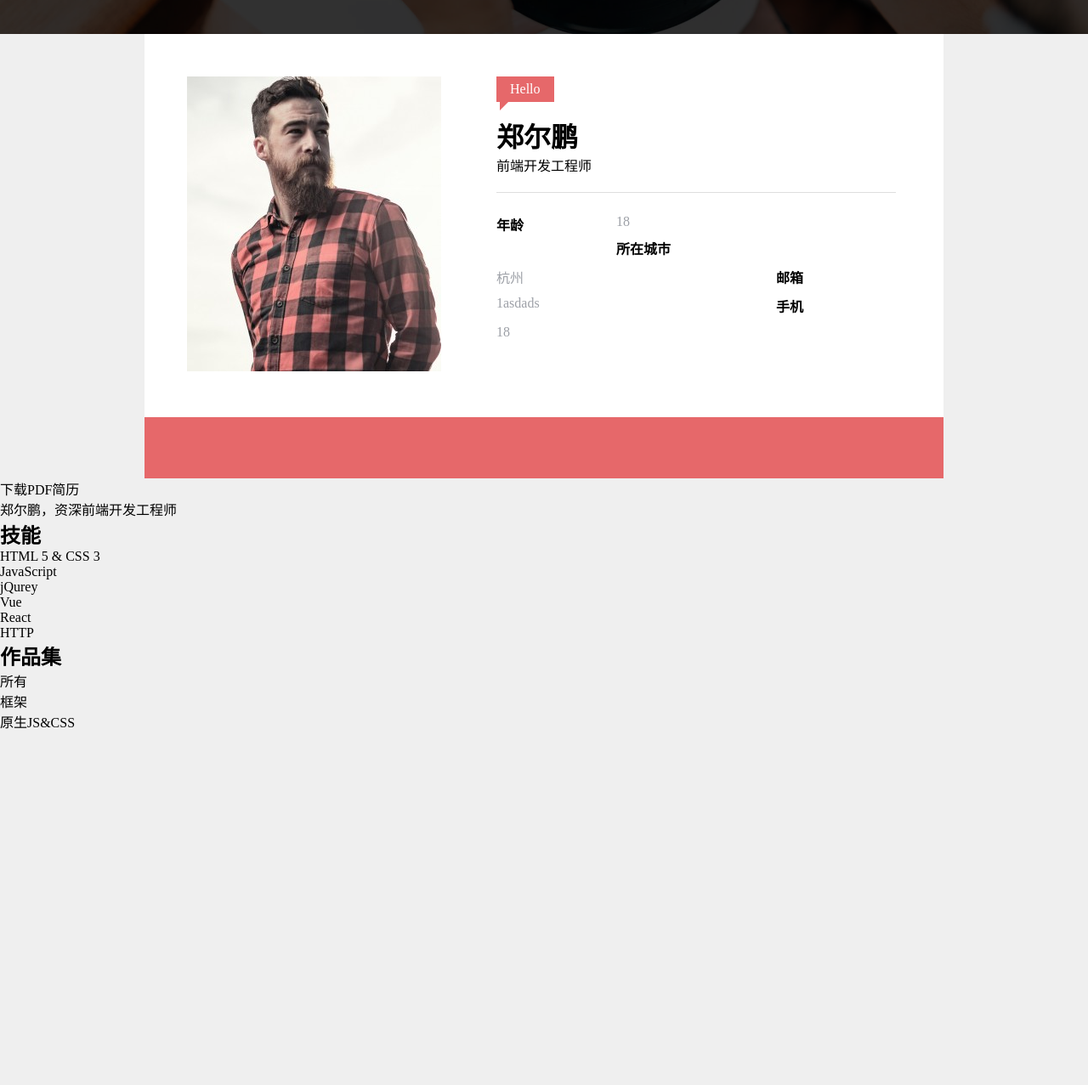
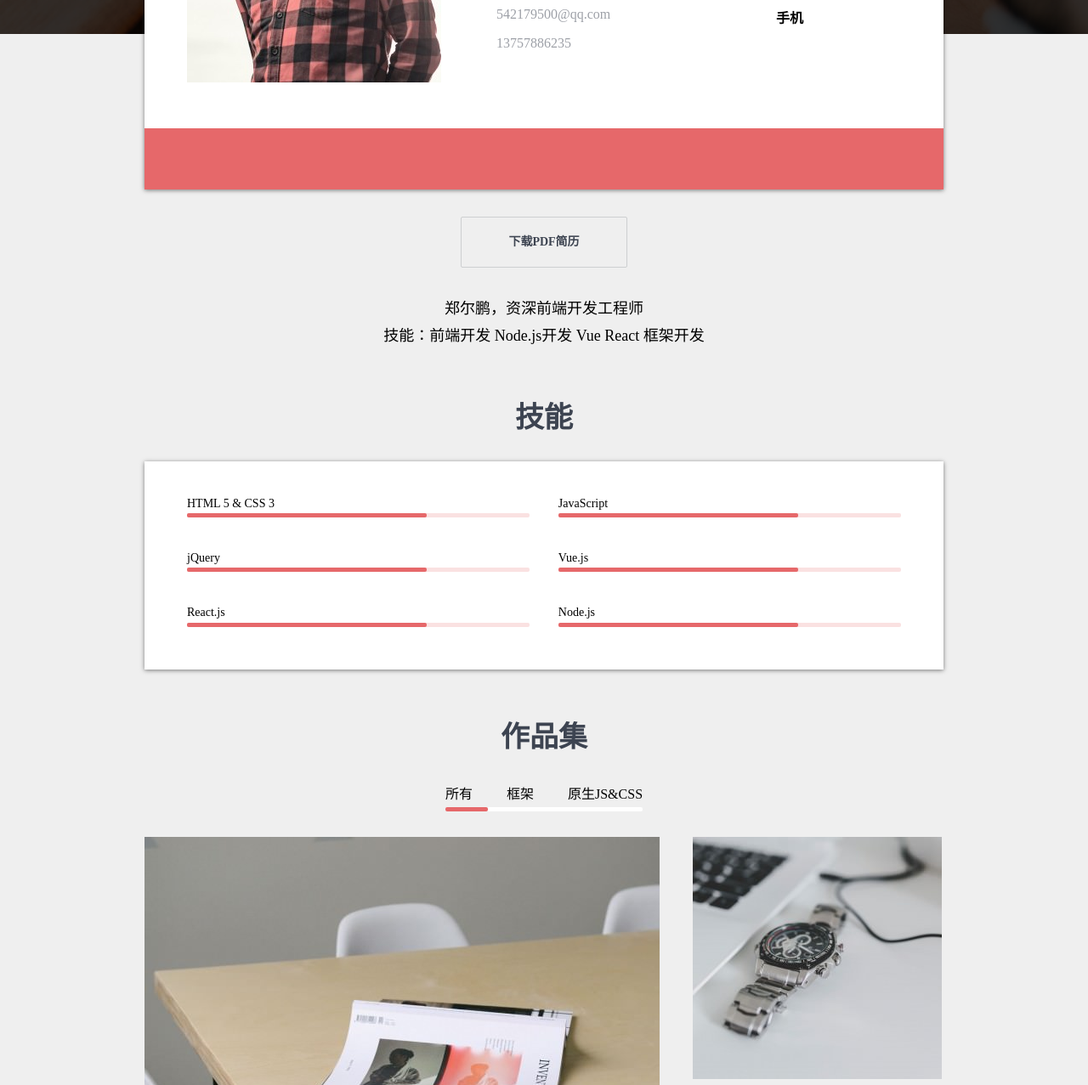
Before and after one commit to OldSevenIsMe/resume, a plain HTML site: page index.html in a window 1280 px wide. Shown: the part 475-1752 px from the top of the page at 85% size. Before the commit the page ends 1336 px from the top, so only its background shows below. Drawn offline with Linux system fonts and the light colour scheme.

Commit message:
制作了下载按钮以及技能条和作品展示区

```diff
--- a/index.html
+++ b/index.html
@@ -5,12 +5,13 @@
   <meta charset="UTF-8">
   <meta name="viewport" content="width=device-width, initial-scale=1.0">
   <meta http-equiv="X-UA-Compatible" content="ie=edge">
-  <title>Document</title>
+  <title>我的简历</title>
   <link rel="stylesheet" href="./style.css">
   <script src="//at.alicdn.com/t/font_712642_endfwks7734.js"></script>
   <style type="text/css">
     .icon {
-       width: 1em; height: 1em;
+      width: 1em;
+      height: 1em;
       vertical-align: -0.15em;
       fill: currentColor;
       overflow: hidden;
@@ -41,7 +42,7 @@
   <div class="banner">
     <div class="mask"></div>
   </div>
-  <main>
+  <main style="margin-top:-340px;">
     <div class="userCard">
       <div class="pictureAndText clearfix">
         <div class="picture">
@@ -56,13 +57,13 @@
           <hr>
           <dl>
             <dt>年龄</dt>
-            <dd>18</dd>
+            <dd>27</dd>
             <dt>所在城市</dt>
             <dd>杭州</dd>
             <dt>邮箱</dt>
-            <dd>1asdads</dd>
+            <dd>542179500@qq.com</dd>
             <dt>手机</dt>
-            <dd>18</dd>
+            <dd>13757886235</dd>
           </dl>
         </div>
       </div>
@@ -86,35 +87,114 @@
     </div>
 
 
-    <a href="#" class="button">下载PDF简历</a>
-    <p>郑尔鹏，资深前端开发工程师</p>
+    <p class="downloadResume-warpper">
+      <a href="./resume.txt" class="downloadResume" target="_blank" download>下载PDF简历</a>
+    </p>
+    <p class="selfIntroduction">
+      郑尔鹏，资深前端开发工程师
+      <br>技能：前端开发 Node.js开发 Vue React 框架开发
+    </p>
   </main>
-  <section>
+  <section class="skills">
     <h2>技能</h2>
-    <ol>
-      <li>HTML 5 &amp; CSS 3</li>
-      <li>JavaScript</li>
-      <li>jQurey</li>
-      <li>Vue</li>
-      <li>React</li>
-      <li>HTTP</li>
+    <ol class="clearfix">
+      <li>
+        <h3>
+          HTML 5 &amp; CSS 3
+        </h3>
+        <div class="progressBar">
+          <div class="progress">
+
+          </div>
+        </div>
+      </li>
+      <li>
+        <h3>
+          JavaScript
+        </h3>
+        <div class="progressBar">
+          <div class="progress">
+
+          </div>
+        </div>
+      </li>
+      <li>
+        <h3>
+          jQuery
+        </h3>
+        <div class="progressBar">
+          <div class="progress">
+
+          </div>
+        </div>
+      </li>
+      <li>
+        <h3>
+          Vue.js
+        </h3>
+        <div class="progressBar">
+          <div class="progress">
+
+          </div>
+        </div>
+      </li>
+      <li>
+        <h3>
+          React.js
+        </h3>
+        <div class="progressBar">
+          <div class="progress">
+
+          </div>
+        </div>
+      </li>
+      <li>
+        <h3>
+          Node.js
+        </h3>
+        <div class="progressBar">
+          <div class="progress">
+
+          </div>
+        </div>
+      </li>
+
     </ol>
   </section>
-  <section>
+  <section class="portfolio">
     <h2>作品集</h2>
     <nav>
-      <ol>
-        <li>所有</li>
-        <li>框架</li>
-        <li>原生JS&amp;CSS</li>
+      <ol class="clearfix">
+        <li id="portfolio1">所有</li>
+        <li id="portfolio2">框架</li>
+        <li id="portfolio3">原生JS&amp;CSS</li>
       </ol>
+      <div id="portfolioBar" class="bar state-1">
+        <div class="bar-inner"></div>
+      </div>
     </nav>
-    <div class="jobs">
-      <div class="big"></div>
-      <div class="small"></div>
-      <div class="small"></div>
+    <div class="works" style="height: 597px;">
+      <div class="big" style="top: 0; left: 0;">
+        <img src="./images/1.jpg" alt="作品1">
+      </div>
+      <div class="small" style="top: 0; left: 645px;">
+        <img src="./images/2.jpg" alt="作品2">
+      </div>
+      <div class="small" style="top: 312px; left: 645px;">
+          <img src="./images/3.jpg" alt="作品3">
+      </div>
     </div>
   </section>
 </body>
-
+<script>
+portfolio1.onclick = function(){
+  portfolioBar.className = 'bar state-1'
+}
+portfolio2.onclick = function(){
+  portfolioBar.className = 'bar state-2'
+}
+portfolio3.onclick = function(){
+  portfolioBar.className = 'bar state-3'
+}
+</script>
 </html>
--- a/style.css
+++ b/style.css
@@ -18,6 +18,12 @@ hr{
   height: 0;
   border: none;
   border-top: 1px solid #dedede;
+}
+ol,ul{
+  list-style: none;
+}
+h1,h2,h3,h4,h5,h6{
+  font-weight: normal;
 }
 /*logo*/
 .topNavBar .logo{
@@ -90,6 +96,7 @@ hr{
   max-width: 940px;
   margin: 0 auto;
   background-color: #fff;
+  box-shadow: 0px 1px 5px 0px rgba(0,0,0,0.5);
 }
 .userCard .welcome{
   position: relative;
@@ -160,3 +167,137 @@ hr{
   fill: white;
   vertical-align: top;/*用于度*/
 }
+body > main{
+  margin-top: -340px;
+}
+body > main .downloadResume-warpper{
+  text-align: center;
+}
+body > main .downloadResume{
+  display: inline-block;
+  padding: 21px 55px;
+  font-size: 14px;
+  line-height: 16px;
+  border: 1px solid #cdcfd1;
+  background: #efefef;
+  color: #3d4451;
+  border-radius: 2px;
+  font-weight: bold;
+  margin: 32px 0;
+  transition: box-shadow 0.5s; /*为阴影添加过渡*/
+}
+body > main .downloadResume:hover{
+  box-shadow: 0px 4px 13px 0px rgba(0,0,0,0.5);
+}
+body > main .selfIntroduction{
+  max-width:940px;
+  margin-left: auto;
+  margin-right: auto;
+  text-align: center;
+  font-family: kai;
+  font-size: 18px;
+  line-height: 1.8;
+}
+
+/*技能展示区*/
+section.skills,
+section.portfolio{
+  max-width: 940px;
+  margin: 60px auto 0;
+}
+section.skills > h2,
+section.portfolio > h2{
+  color: #3d4451;
+  font-size: 34px;
+  line-height: 1.2;
+  font-weight: 600;
+  text-align: center;
+}
+section.skills > ol{
+  background: #fff;
+  box-shadow: 0px 1px 5px 0px rgba(0,0,0,0.5);
+  padding: 42px 50px 10px;
+  margin-top: 30px;
+}
+section.skills > ol li{
+  float: left;
+  width: 48%;
+  box-sizing: border-box;
+}
+section.skills > ol li:nth-child(even){
+  float: right;
+}
+section.skills > ol li > h3{
+  font-size: 14px;
+  line-height: 1.1;
+  padding-right: 40px;
+}
+section.skills .progressBar{
+  height: 5px;
+  background: #fae1e1;
+  border-radius: 2px;
+  margin: 4px auto 40px;
+}
+section.skills .progressBar .progress{
+  height: 100%;
+  background: #e6686a;
+  width: 70%;
+  border-radius: 2px;
+}
+
+section.portfolio{
+  text-align: center;
+  vertical-align: top;
+  margin-bottom: 100px;
+}
+section.portfolio > nav{
+  text-align: center;
+  display: inline-block;
+  margin-top: 32px;
+}
+section.portfolio > nav > ol{
+  display: inline-block;
+  vertical-align: top; /*处理inline-block的bug*/
+}
+section.portfolio > nav > ol > li{
+  float: left;
+  margin-left: 40px;
+  cursor: pointer;
+}
+section.portfolio > nav > ol > li:first-child{
+  margin-left: 0;
+}
+section.portfolio > nav > .bar{
+  height: 5px;
+  background: #fff;
+  margin-top: 5px;
+  margin-bottom: 30px;
+  border-radius: 2px;
+
+}
+section.portfolio > nav > .bar .bar-inner{
+  height: 100%;
+  background: #e6686a;
+  width: 20px;
+  border-radius: 2px;
+  transition: all 0.3s;
+}
+section.portfolio > nav > .bar.state-1 .bar-inner{
+  margin-left: 0;
+  width: 50px;
+}
+section.portfolio > nav > .bar.state-2 .bar-inner{
+  margin-left: 65px;
+  width: 50px;
+}
+section.portfolio > nav > .bar.state-3 .bar-inner{
+  margin-left: 140px;
+  width: 96px;
+}
+section.portfolio .works{
+  position: relative;
+}
+section.portfolio .works > .big,
+section.portfolio .works > .small{
+  position: absolute;
+}
```
Also changed, not shown: images/1.jpg (added), images/2.jpg (added), images/3.jpg (added), resume.txt (added). Lines whose indentation alone changed are shown as unchanged.
